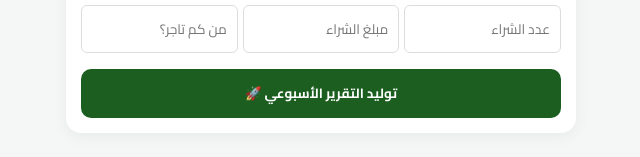
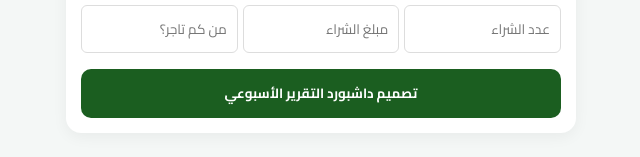
Before and after one commit to MoatazAbdElmutaal/Cashi-weekly-reports, a plain HTML site: page index.html in a window 1280 px wide. Shown: the part 377-534 px from the top of the page, 319-959 px from the left. Drawn offline with nearby package versions, Linux system fonts and the light colour scheme.

Commit message:
Update index.html

```diff
--- a/index.html
+++ b/index.html
@@ -88,7 +88,7 @@
         <input type="number" id="p_merchants" placeholder="من كم تاجر؟">
     </div>
 
-    <button class="btn-generate" onclick="generateReport()">توليد التقرير الأسبوعي 🚀</button>
+    <button class="btn-generate" onclick="generateReport()"> تصميم داشبورد التقرير الأسبوعي</button>
     <button id="shareBtn" class="btn-share" onclick="shareReport()">مشاركة كصورة (WhatsApp/Telegram) 📤</button>
 
     <div id="weeklyReport">
```
